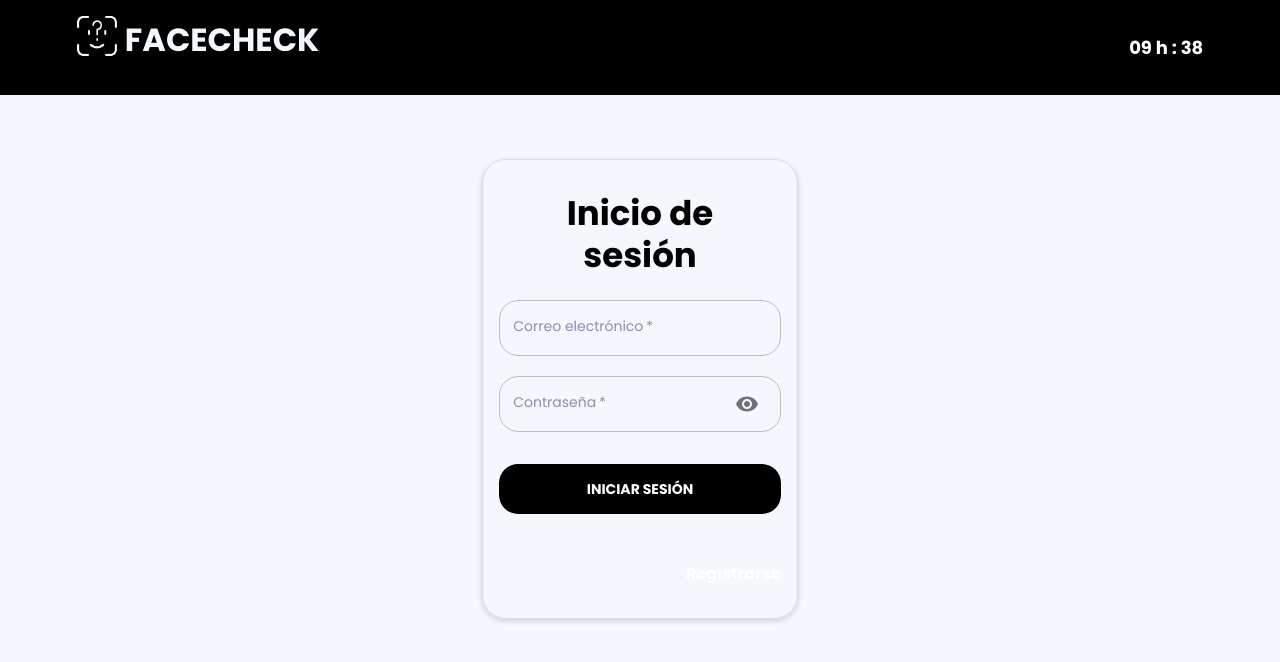
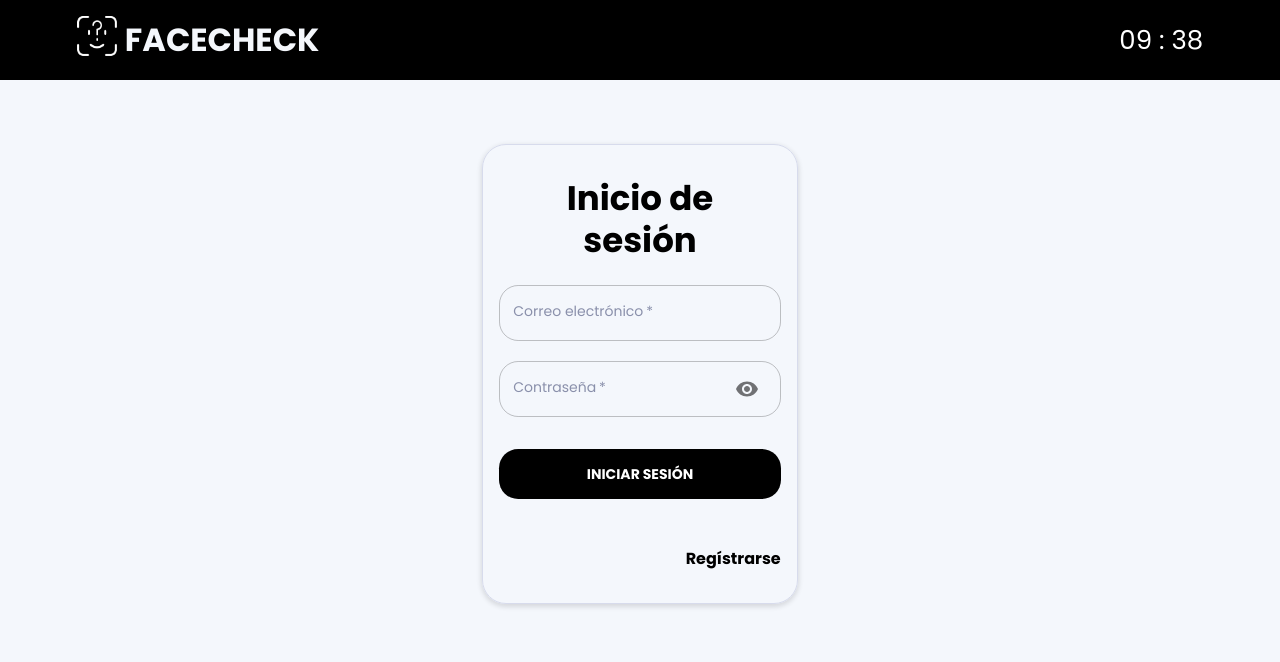
Before and after one commit to carlos0519bo/facecheck-app-react, a React (Create React App) app: page /auth in a window 1280 px wide. Shown: the top 662 px of the page. Built offline with nearby package versions, Linux system fonts and the light colour scheme.

Commit message:
varios cambios

```diff
--- a/src/components/dialogs/Alert.tsx
+++ b/src/components/dialogs/Alert.tsx
@@ -9,9 +9,12 @@ import InfoIcon from '@mui/icons-material/Info';
 interface Props {
   open: boolean;
   handleClose: () => void;
+  signOut: () => void
 }
 
-export const AlertDialog = ({ handleClose, open }: Props) => {
+
+export const AlertDialog = ({ handleClose, open, signOut }: Props) => {
+
   return (
     <div>
       <Dialog
@@ -39,7 +42,7 @@ export const AlertDialog = ({ handleClose, open }: Props) => {
           </DialogContentText>
         </DialogContent>
         <DialogActions>
-          <Button onClick={handleClose}>Aceptar</Button>
+          <Button onClick={signOut}>Aceptar</Button>
           <Button onClick={handleClose} autoFocus>
             Cancelar
           </Button>
--- a/src/components/dialogs/UserProfile.tsx
+++ b/src/components/dialogs/UserProfile.tsx
@@ -8,10 +8,22 @@ import {
   Button,
   Typography,
   Box,
+  IconButton,
 } from '@mui/material';
-import Person2Icon from '@mui/icons-material/Person2';
+import { useState } from 'react';
 import EditIcon from '@mui/icons-material/Edit';
-import { useState } from 'react';
+import CloseRoundedIcon from '@mui/icons-material/CloseRounded';
+import styled from '@emotion/styled';
+
+
+const CssTextField = styled(TextField)({
+  '& .MuiOutlinedInput-root': {
+    '& fieldset': {
+      borderRadius: '1.2rem',
+    },
+    borderRadius: '1.2rem',
+  },
+});
 
 interface Props {
   open: boolean;
@@ -23,34 +35,44 @@ export const UserProfileDialog = ({ handleClose, open }: Props) => {
 
   return (
     <>
-      <Dialog maxWidth="xs" open={open} onClose={handleClose}>
+      <Dialog maxWidth="xs" open={open}>
         <Box
           sx={{
             display: 'flex',
             justifyContent: 'center',
           }}
         >
-          {/* <Person2Icon /> */}
-          <DialogTitle fontSize={20} fontWeight="bold">
+          {!openInputs && (
+            <IconButton
+              onClick={handleClose}
+              sx={{
+                position: 'absolute',
+                left: 270,
+              }}
+            >
+              <CloseRoundedIcon />
+            </IconButton>
+          )}
+          <DialogTitle fontSize={20} fontWeight="bold" >
             {openInputs ? 'Cambiar la contraseña' : 'Datos de usuario'}
           </DialogTitle>
         </Box>
         <DialogContent>
           {openInputs ? (
             <Box>
-              <TextField
+              <CssTextField
                 label="Contraseña actual"
                 style={{ marginBottom: 10 }}
                 type="password"
                 required
               />
-              <TextField
+              <CssTextField
                 label="Contraseña nueva"
                 style={{ marginBottom: 10 }}
                 type="password"
                 required
               />
-              <TextField
+              <CssTextField
                 label="Repita contraseña"
                 type="password"
                 required
--- a/src/components/form/Form.tsx
+++ b/src/components/form/Form.tsx
@@ -15,6 +15,7 @@ import { useForm } from 'react-hook-form';
 import Visibility from '@mui/icons-material/Visibility';
 import { LoginProps } from '../../interfaces/LoginInterface';
 import VisibilityOff from '@mui/icons-material/VisibilityOff';
+import { useNavigate } from 'react-router-dom';
 
 const CssTextField = styled(TextField)({
   '& .MuiOutlinedInput-root': {
@@ -25,7 +26,7 @@ const CssTextField = styled(TextField)({
   },
 });
 
-const keys_for_register = ['ASDF','FC02', 'FCX22', 'FCV22'];
+const keys_for_register = ['ASDF', 'FC02', 'FCX22', 'FCV22'];
 
 interface Props {
   login: () => void;
@@ -33,7 +34,8 @@ interface Props {
 
 export const Form = ({ login }: Props) => {
   const [viewPassword, setViewPassword] = useState<boolean>(false);
-  const [viewConfirmPassword, setViewConfirmPassword] = useState<boolean>(false);
+  const [viewConfirmPassword, setViewConfirmPassword] =
+    useState<boolean>(false);
   const [codeEntered, setCodeEntered] = useState<string>('');
   const [pageType, setPageType] = useState('login');
   const [open, setOpen] = useState(false);
@@ -41,6 +43,7 @@ export const Form = ({ login }: Props) => {
   const isLogin = pageType === 'login';
   const isRegister = pageType === 'register';
   const isNonMobile = useMediaQuery('(min-width:600px)');
+  const navigate = useNavigate();
 
   const handleClickOpen = () => {
     setOpen(true);
@@ -52,13 +55,15 @@ export const Form = ({ login }: Props) => {
     setCodeEntered('');
   };
 
+
+
   const changeForm = () => {
     if (pageType === 'login') {
       if (keys_for_register.includes(codeEntered)) {
         setPageType('register');
         setErrorCode(false);
         setCodeEntered('');
-        setViewPassword(false)
+        setViewPassword(false);
         handleClose();
       } else {
         setPageType('login');
@@ -77,7 +82,7 @@ export const Form = ({ login }: Props) => {
     handleSubmit,
     formState: { errors },
     reset,
-    watch
+    watch,
   } = useForm<LoginProps>();
 
   const onFormSubmit = (data: LoginProps) => {
@@ -85,7 +90,7 @@ export const Form = ({ login }: Props) => {
     // login();
   };
 
-  const password = watch('password')
+  const password = watch('password');
 
   return (
     <>
@@ -152,9 +157,7 @@ export const Form = ({ login }: Props) => {
             InputProps={{
               endAdornment: (
                 <InputAdornment position="end">
-                  <IconButton
-                    onClick={() => setViewPassword(!viewPassword)}
-                  >
+                  <IconButton onClick={() => setViewPassword(!viewPassword)}>
                     {viewPassword ? <VisibilityOff /> : <Visibility />}
                   </IconButton>
                 </InputAdornment>
@@ -166,15 +169,15 @@ export const Form = ({ login }: Props) => {
             <CssTextField
               label="Repita su contraseña"
               sx={{ gridColumn: 'span 4' }}
-              onPaste={(e)=>{
-                e.preventDefault()
+              onPaste={(e) => {
+                e.preventDefault();
                 return false;
               }}
               required
               {...register('register.repeatPassword', {
                 required: 'Este campo es obligatorio',
                 validate: (value) =>
-                    value === password || "Las contraseñas no coinciden",
+                  value === password || 'Las contraseñas no coinciden',
               })}
               error={!!errors.register?.repeatPassword}
               helperText={errors.register?.repeatPassword?.message}
@@ -231,11 +234,11 @@ export const Form = ({ login }: Props) => {
             component="span"
           >
             {isLogin ? (
-              <p>
+              <p style={{ color: 'black' }}>
                 <b>Regístrarse</b>{' '}
               </p>
             ) : (
-              <p>
+              <p style={{ color: 'black' }}>
                 <b>Iniciar Sesión</b>{' '}
               </p>
             )}
--- a/src/components/layout/MainLayout.tsx
+++ b/src/components/layout/MainLayout.tsx
@@ -8,19 +8,19 @@ import {
   Tooltip,
   Typography,
 } from '@mui/material';
-import { useLocation } from 'react-router-dom';
+import { useLocation, useNavigate } from 'react-router-dom';
 import { THEME_COLORS } from '../../themes';
 import logo from '../../assets/logo.png';
 import { AlertDialog } from '../dialogs/Alert';
 import { UserProfileDialog } from '../dialogs';
 import { Watch } from '../watch';
 
-
 export const MainLayout: FC<PropsWithChildren> = ({ children }) => {
   const { pathname } = useLocation();
   const [open, setOpen] = useState(false);
   const [openUserProfileDialog, setOpenUserProfileDialog] = useState(false);
   const [anchorElUser, setAnchorElUser] = useState<null | HTMLElement>(null);
+  const navigate = useNavigate();
 
   const handleClickOpen = () => {
     setOpen(true);
@@ -44,6 +44,10 @@ export const MainLayout: FC<PropsWithChildren> = ({ children }) => {
 
   const handleCloseUserMenu = () => {
     setAnchorElUser(null);
+  };
+
+  const signOut = () => {
+    navigate('/auth');
   };
 
   return (
@@ -76,7 +80,14 @@ export const MainLayout: FC<PropsWithChildren> = ({ children }) => {
           </Typography>
         </Box>
 
-        <Watch />
+        <Box
+          sx={{
+            display: 'flex',
+            alignItems: 'center',
+          }}
+        >
+          <Watch />
+        </Box>
 
         {pathname === '/' ? (
           <Box sx={{ flexGrow: 0 }}>
@@ -115,7 +126,7 @@ export const MainLayout: FC<PropsWithChildren> = ({ children }) => {
       <Box p="1rem 6%" m="1rem auto" borderRadius="1.5rem">
         {children}
       </Box>
-      <AlertDialog open={open} handleClose={handleClose} />
+      <AlertDialog open={open} handleClose={handleClose} signOut={signOut} />
       <UserProfileDialog
         open={openUserProfileDialog}
         handleClose={handleClosedUserProfile}
--- a/src/components/watch/Watch.jsx
+++ b/src/components/watch/Watch.jsx
@@ -1,41 +1,31 @@
-import React, { useEffect, useState } from 'react';
+import { useEffect, useState } from 'react';
 import './watch.css';
+import { Typography } from '@mui/material';
 
 export const Watch = () => {
-
   const date = new Date();
 
   const [dataTime, setDataTime] = useState({
     horas: date.getHours(),
-        minutos: date.getMinutes()
+    minutos: date.getMinutes(),
   });
 
-
   useEffect(() => {
-
     const timer = setInterval(() => {
-
       const date = new Date();
       setDataTime({
         horas: date.getHours(),
-                minutos: date.getMinutes()
+        minutos: date.getMinutes(),
       });
-
     }, 1000);
 
-
     return () => clearInterval(timer);
-
   }, []);
 
   return (
-        <>
-                <div className="contador">
-                    <p>
-                        {dataTime.horas < 10 ? ` 0${dataTime.horas}` : dataTime.horas} h : {dataTime.minutos < 10 ? ` 0${dataTime.minutos}` : dataTime.minutos} {dataTime.segundos < 10 ? ` 0${dataTime.segundos}` : dataTime.segundos}
-                    </p>
-                </div>
-
-        </>
-    )
-}
+    <Typography fontSize={26} color="white">
+      {dataTime.horas < 10 ? ` 0${dataTime.horas}` : dataTime.horas} :{' '}
+      {dataTime.minutos < 10 ? ` 0${dataTime.minutos}` : dataTime.minutos}{' '}
+    </Typography>
+  );
+};
--- a/src/pages/HomePage.tsx
+++ b/src/pages/HomePage.tsx
@@ -4,7 +4,7 @@ export const HomePage = () => {
   return (
     <MainLayout>
       <TableDataList />
-      {/* <Spinner /> */}
+      <Spinner />
     </MainLayout>
   );
 };
```
Also changed, not shown: 1 other file (tests, documents, lock files or other folders). Lines whose indentation alone changed are shown as unchanged.
